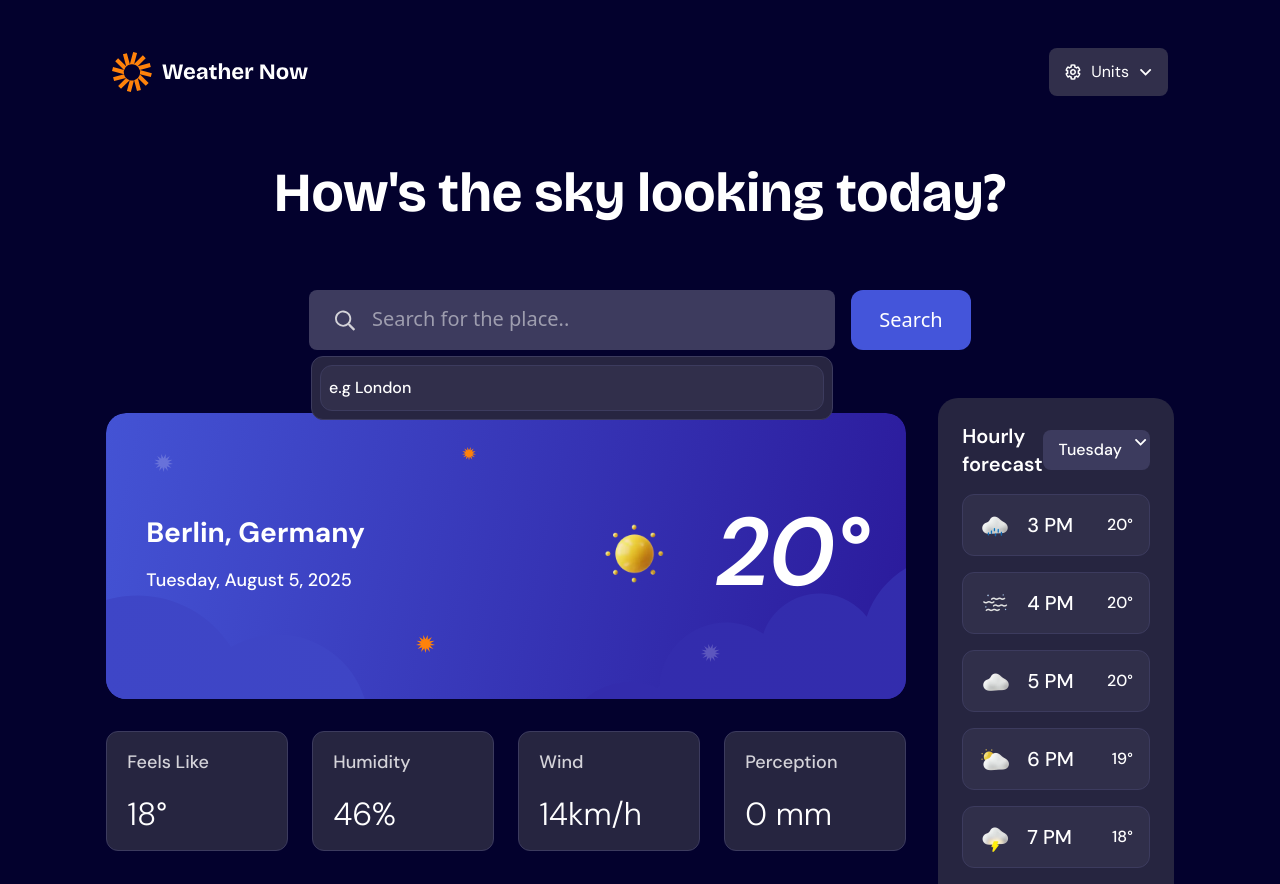
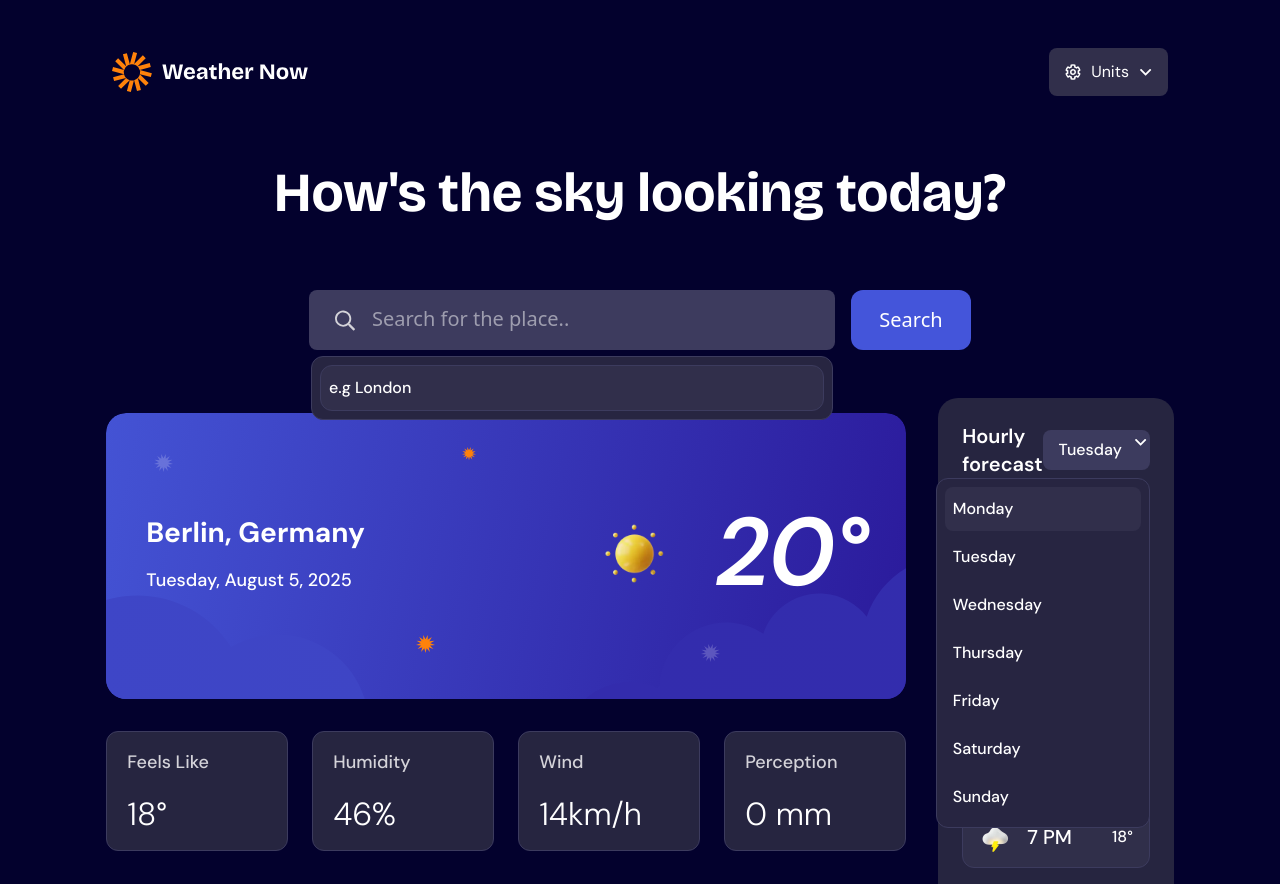
Before and after one commit to Legaz-le/weather-app-main, a React (Vite) app: page / in a window 1280 px wide. Shown: the top 884 px of the page. Built offline with nearby package versions, Linux system fonts and the light colour scheme.

Commit message:
added drop down for days button

```diff
--- a/src/components/BodyElements/SideTable.tsx
+++ b/src/components/BodyElements/SideTable.tsx
@@ -10,10 +10,19 @@ export const SideTable = () => {
         <button
           className="px-4 py-2 flex flex-row  gap-3 bg-[#3C3B5E] rounded-lg
           cursor-pointer transition duration-300 focus:outline-none
-             focus:ring-1 focus:ring-Neutral-0 focus:ring-offset-1"
+             focus:ring-1 focus:ring-Neutral-0 focus:ring-offset-1 relative"
         >
           <p className="font-DM-Sans xl:text-[16px] font-[500]">Tuesday</p>
           <img src={dropdown} alt="icon-dropDrown" />
+          <div className="absolute top-full  bg-Neutral-800 rounded-xl flex flex-col right-0 mt-2 p-2 gap-1 border-inline z-10 text-start w-[214px]">
+            <p className="px-2 py-2.5 flex flex-row  rounded-lg gap-2.5 bg-Neutral-700 font-[500] text-[16px] font-DM-Sans">Monday</p>
+            <p className="px-2 py-2.5 flex flex-row  rounded-lg gap-2.5 font-[500] text-[16px] font-DM-Sans">Tuesday</p>
+            <p className="px-2 py-2.5 flex flex-row  rounded-lg gap-2.5  font-[500] text-[16px] font-DM-Sans">Wednesday</p>
+            <p className="px-2 py-2.5 flex flex-row  rounded-lg gap-2.5  font-[500] text-[16px] font-DM-Sans">Thursday</p>
+            <p className="px-2 py-2.5 flex flex-row  rounded-lg gap-2.5  font-[500] text-[16px] font-DM-Sans">Friday</p>
+            <p className="px-2 py-2.5 flex flex-row  rounded-lg gap-2.5  font-[500] text-[16px] font-DM-Sans">Saturday</p>
+            <p className="px-2 py-2.5 flex flex-row  rounded-lg gap-2.5  font-[500] text-[16px] font-DM-Sans">Sunday</p>
+          </div>
         </button>
       </div>
       {HourlyForecastData.map((data) => (
```
